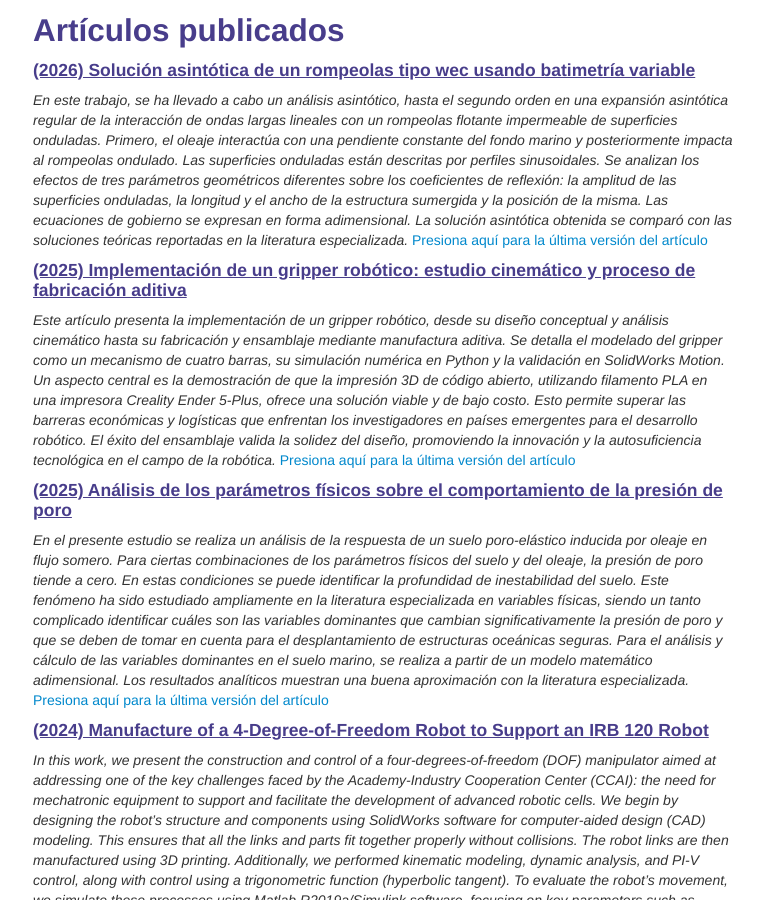
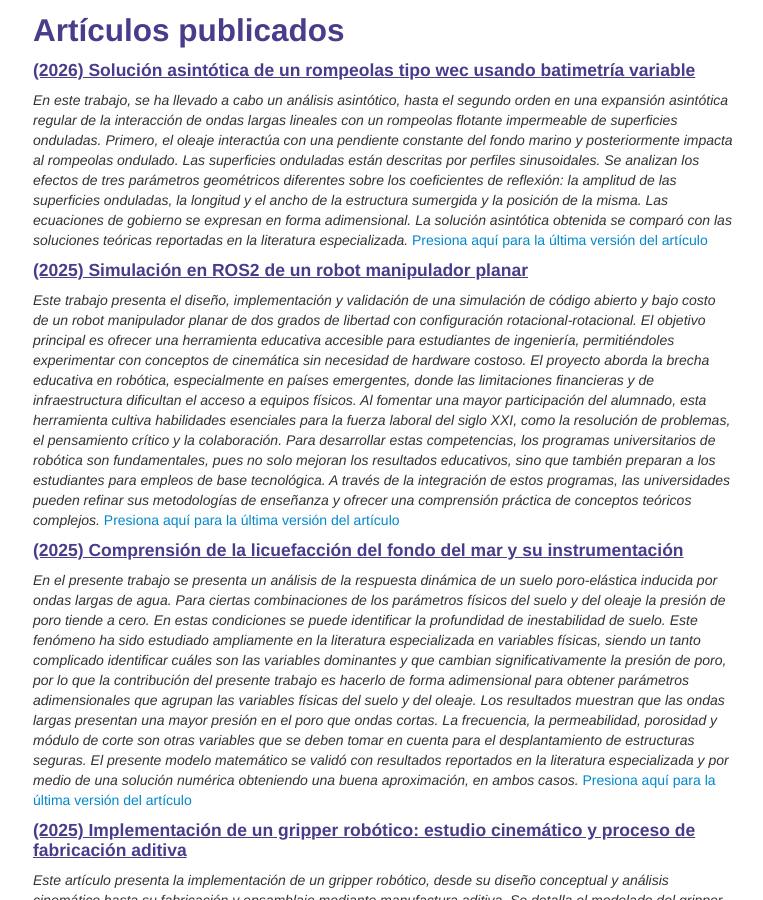
Before and after one commit to enriGarcia/enriGarcia.github.io, a Jekyll site: the page built from pages/publications.md, in a window 1280 px wide and 900 px high, scrolled down 244 px. Shown: the whole window, without its empty margins (257-1020 px from the left). Built offline with Jekyll 4.4.1, drawn with Linux system fonts in a browser that asks for light colours.

Commit message:
research update

```diff
--- a/pages/publications.md
+++ b/pages/publications.md
@@ -17,6 +17,14 @@ title: Publicaciones
 #### <u>(2026) Solución asintótica de un rompeolas tipo wec usando batimetría variable</u>
 *En este trabajo, se ha llevado a cabo un análisis asintótico, hasta el segundo orden en una expansión asintótica regular de la interacción de ondas largas lineales con un rompeolas flotante impermeable de superficies onduladas. Primero, el oleaje interactúa con una pendiente constante del fondo marino y posteriormente impacta al rompeolas ondulado. Las superficies onduladas están descritas por perfiles sinusoidales. Se analizan los efectos de tres parámetros geométricos diferentes sobre los coeficientes de reflexión: la amplitud de las superficies onduladas, la longitud y el ancho de la estructura sumergida y la posición de la misma. Las ecuaciones de gobierno se expresan en forma adimensional. La solución asintótica obtenida se comparó con las soluciones teóricas reportadas en la literatura especializada.*
 [Presiona aquí para la última versión del artículo](https://doi.org/10.29057/icbi.v13i26.15404)
+
+#### <u>(2025) Simulación en ROS2 de un robot manipulador planar</u>
+*Este trabajo presenta el diseño, implementación y validación de una simulación de código abierto y bajo costo de un robot manipulador planar de dos grados de libertad con configuración rotacional-rotacional. El objetivo principal es ofrecer una herramienta educativa accesible para estudiantes de ingeniería, permitiéndoles experimentar con conceptos de cinemática sin necesidad de hardware costoso. El proyecto aborda la brecha educativa en robótica, especialmente en países emergentes, donde las limitaciones financieras y de infraestructura dificultan el acceso a equipos físicos.  Al fomentar una mayor participación del alumnado, esta herramienta cultiva habilidades esenciales para la fuerza laboral del siglo XXI, como la resolución de problemas, el pensamiento crítico y la colaboración. Para desarrollar estas competencias, los programas universitarios de robótica son fundamentales, pues no solo mejoran los resultados educativos, sino que también preparan a los estudiantes para empleos de base tecnológica. A través de la integración de estos programas, las universidades pueden refinar sus metodologías de enseñanza y ofrecer una comprensión práctica de conceptos teóricos complejos.*
+[Presiona aquí para la última versión del artículo](https://virtual.cuautitlan.unam.mx/intar/memoriascimcia/wp-content/uploads/sites/20/2025/12/74-Simulaci%C2%B4on-en-ROS2-de-un-robot-manipulador.pdf)
+
+#### <u>(2025) Comprensión de la licuefacción del fondo del mar y su instrumentación</u>
+*En el presente trabajo se presenta un análisis de la respuesta dinámica de un suelo poro-elástica inducida por ondas largas de agua. Para ciertas combinaciones de los parámetros físicos del suelo y del oleaje la presión de poro tiende a cero. En estas condiciones se puede identificar la profundidad de inestabilidad de suelo. Este fenómeno ha sido estudiado ampliamente en la literatura especializada en variables físicas, siendo un tanto complicado identificar cuáles son las variables dominantes y que cambian significativamente la presión de poro, por lo que la contribución del presente trabajo es hacerlo de forma adimensional para obtener parámetros adimensionales que agrupan las variables físicas del suelo y del oleaje. Los resultados muestran que las ondas largas presentan una mayor presión en el poro que ondas cortas. La frecuencia, la permeabilidad, porosidad y módulo de corte son otras variables que se deben tomar en cuenta para el desplantamiento de estructuras seguras. El presente modelo matemático se validó con resultados reportados en la literatura especializada y por medio de una solución numérica obteniendo una buena aproximación, en ambos casos.*
+[Presiona aquí para la última versión del artículo](http://virtual.cuautitlan.unam.mx/intar/memoriascimcia/wp-content/uploads/sites/20/2025/12/163-Comprensi%C2%B4on-de-la-licuefacci%C2%B4on-del-fondo-del-mar-y.pdf)
 
 #### <u>(2025) Implementación de un gripper robótico: estudio cinemático y proceso de fabricación aditiva</u>
 *Este artículo presenta la implementación de un gripper robótico, desde su diseño conceptual y análisis cinemático hasta su fabricación y ensamblaje mediante manufactura aditiva. Se detalla el modelado del gripper como un mecanismo de cuatro barras, su simulación numérica en Python y la validación en SolidWorks Motion. Un aspecto central es la demostración de que la impresión 3D de código abierto, utilizando filamento PLA en una impresora Creality Ender 5-Plus, ofrece una solución viable y de bajo costo. Esto permite superar las barreras económicas y logísticas que enfrentan los investigadores en países emergentes para el desarrollo robótico. El éxito del ensamblaje valida la solidez del diseño, promoviendo la innovación y la autosuficiencia tecnológica en el campo de la robótica.*
```
